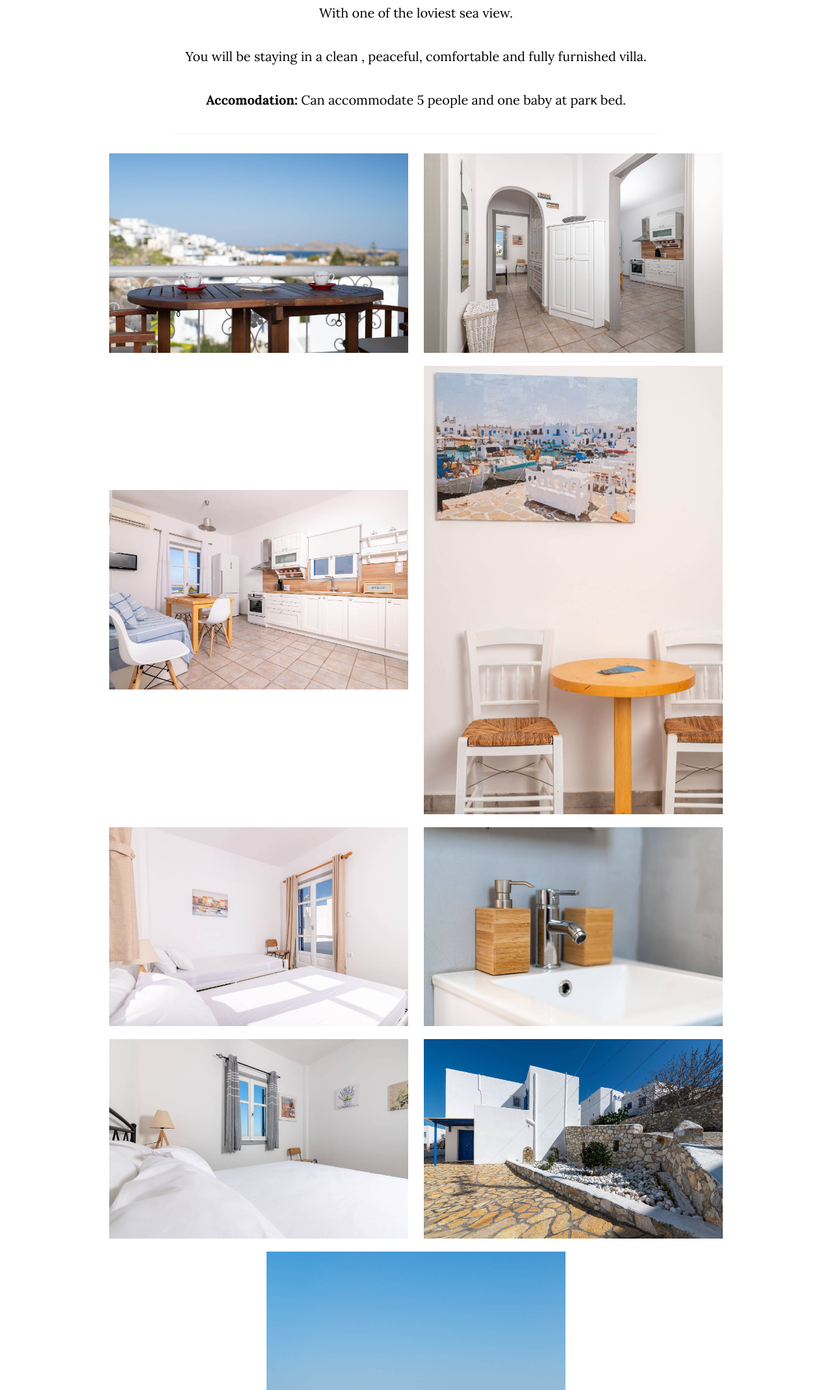
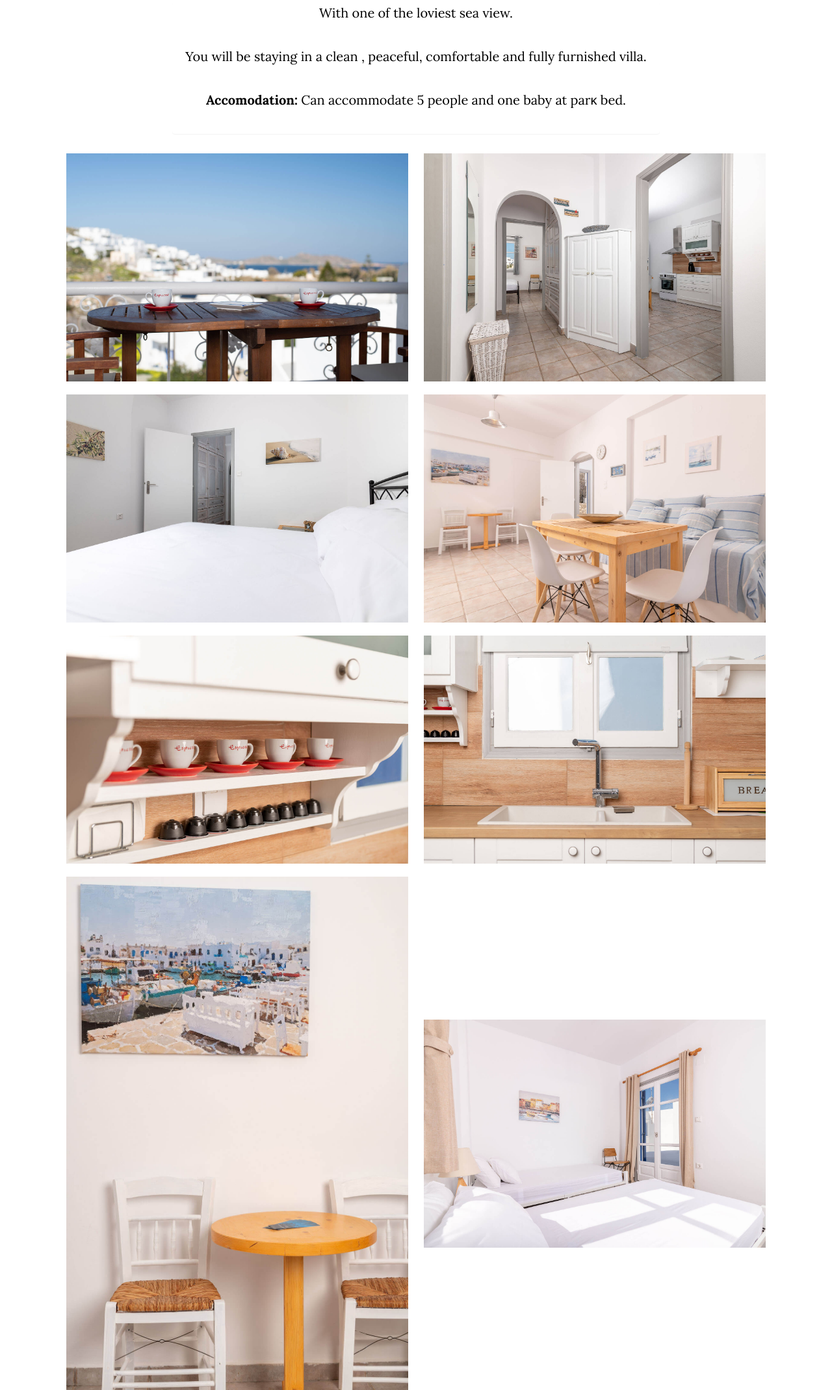
Before and after one commit to bvassilis/paros, a website: page index.html in a window 1280 px wide. Shown: the part 1032-3171 px from the top of the page at 65% size. Drawn offline with nearby package versions, Linux system fonts and the light colour scheme; some packages are replaced by stand-ins of ours.

Commit message:
fix(index): fix index add more photos

```diff
--- a/css/grayscale.css
+++ b/css/grayscale.css
@@ -309,3 +309,15 @@ body {
   }
 
 /*# sourceMappingURL=grayscale.css.map */
+
+.img-photos {
+margin: 10px;
+
+width: 90%;
+}
+
+@media (min-width: 767px) {
+.img-photos {
+width: 45%;
+}
+}
--- a/index.html
+++ b/index.html
@@ -109,15 +109,18 @@
         </div>
         <div class="row">
             <div class="col-12 imagesrow">
-<img src="./img/new/Naousa_House_053.jpg" style="min-width:360px; max-width:460px; margin: 10px;" />
-<img src="./img/new/Naousa_House_006.jpg" style="min-width:360px; max-width:460px; margin: 10px;" />
-<img src="./img/new/Naousa_House_036.jpg" style="min-width:360px; max-width:460px; margin: 10px;" />
-<img src="./img/new/Naousa_House_061.jpg" style="min-width:360px; max-width:460px; margin: 10px;" />
-<img src="./img/new/Naousa_House_014.jpg" style="min-width:360px; max-width:460px; margin: 10px;" />
-<img src="./img/new/Naousa_House_022.jpg" style="min-width:360px; max-width:460px; margin: 10px;" />
-<img src="./img/new/Naousa_House_029.jpg" style="min-width:360px; max-width:460px; margin: 10px;" />
-<img src="./img/new/Naousa_House_003.jpg" style="min-width:360px; max-width:460px; margin: 10px;" />
-<img src="./img/new/Naousa_House_065.jpg" style="min-width:360px; max-width:460px; margin: 10px;" />
+<img src="./img/new/Naousa_House_053.jpg" class="img-photos" />
+<img src="./img/new/Naousa_House_006.jpg" class="img-photos" />
+<img src="./img/new/Naousa_House_032.jpg" class="img-photos" />
+<img src="./img/new/Naousa_House_045.jpg" class="img-photos" />
+<img src="./img/new/Naousa_House_057.jpg" class="img-photos" />
+<img src="./img/new/Naousa_House_060.jpg" class="img-photos" />
+<img src="./img/new/Naousa_House_061.jpg" class="img-photos" />
+<img src="./img/new/Naousa_House_014.jpg" class="img-photos" />
+<img src="./img/new/Naousa_House_022.jpg" class="img-photos" />
+<img src="./img/new/Naousa_House_029.jpg" class="img-photos" />
+<img src="./img/new/Naousa_House_003.jpg" class="img-photos" />
+<img src="./img/new/Naousa_House_065.jpg" class="img-photos" />
              </div>
         </div>
 
@@ -220,10 +223,10 @@
                 <h2>Contact</h2>
                 <ul class="list-inline banner-social-buttons">
                     <li>
-                        <a href="tel:+306972601688" class="btn btn-default btn-lg"><i class="fa fa-mobile fa-fw"></i> <span class="network-name">+30 6972601688</span></a>
+                        <a href="tel:+306972601688" class="btn btn-default btn-lg"><i class="fa fa-mobile fa-fw"></i> <span class="network-name">+30 697 2601688</span></a>
                     </li>
                     <li>
-                        <a href="tel:+302110168135" class="btn btn-default btn-lg"><i class="fa fa-phone fa-fw"></i> <span class="network-name">+30 2110 168135</span></a>
+                        <a href="tel:+302103610114" class="btn btn-default btn-lg"><i class="fa fa-phone fa-fw"></i> <span class="network-name">+30 210 3610114</span></a>
                     </li>
                     <li>
                         <a href="mailto:jtripolitsotis@platinumlogistics.gr?subject=Villa Kostas Renting" class="btn btn-default btn-lg"><i class="fa fa-envelope fa-fw"></i> <span class="network-name">jtripolitsotis@platinumlogistics.gr</span></a>
```
